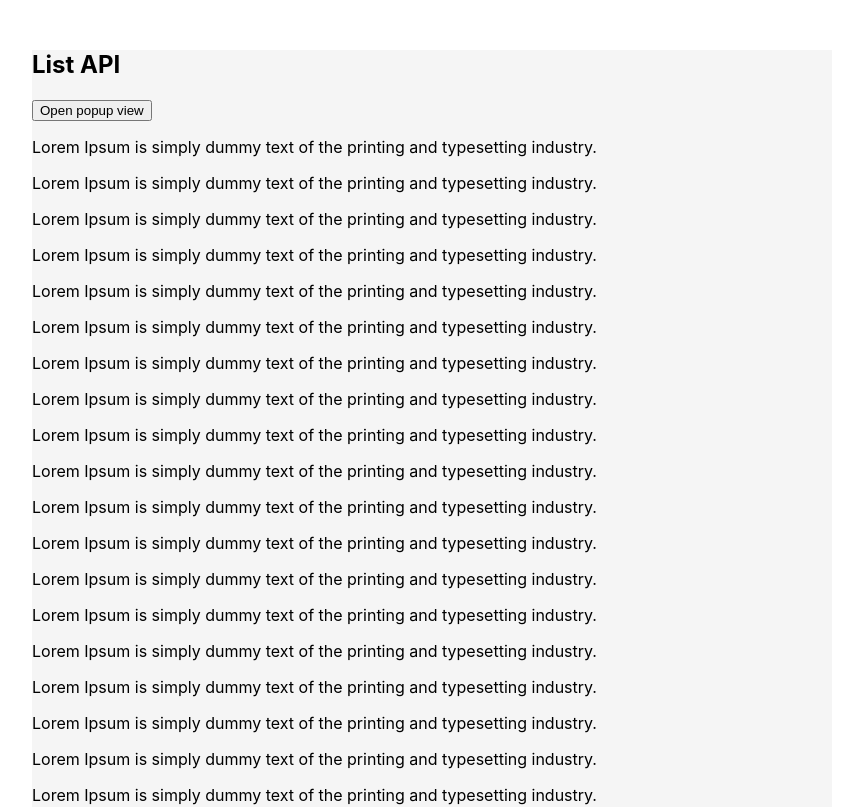
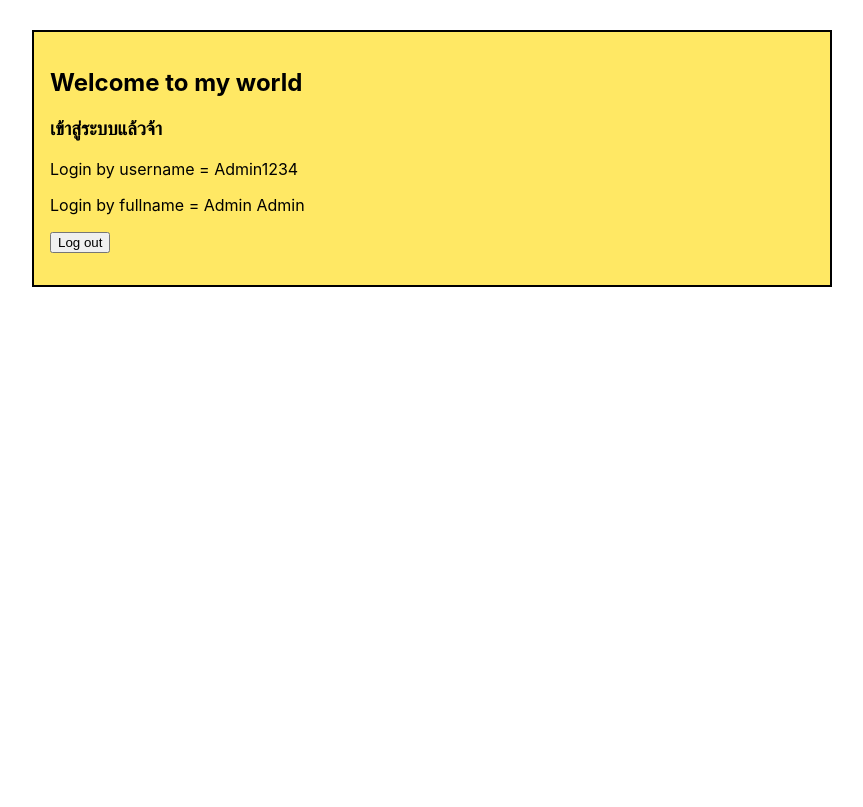
Before and after one commit to PNYWT/Basic_React, a React (Create React App) app in the folder hello-react/: page / in a window 1280 px wide. Shown: the top 807 px of the page, without its empty margins (208-1071 px from the left). Built offline with nearby package versions, Linux system fonts and the light colour scheme.

Commit message:
update
Login by useContext

```diff
--- a/hello-react/src/App.js
+++ b/hello-react/src/App.js
@@ -1,52 +1,23 @@
-import { useEffect, useState } from "react";
+import React, { useEffect, useState } from "react";
 import "./App.css";
-import PopupView from "./Component/PopupView";
-// import KeyBoardManager from "./Component/KeyBoardManager"; <KeyBoardManager>ใช้ก็เอาไปใส่ใน Return </KeyBoardManager>
+import LoginArea from "./Component/LoginArea";
+//import KeyBoardManager from "./Component/KeyBoardManager"; //<KeyBoardManager>ใช้ก็เอาไปใส่ใน Return </KeyBoardManager>
+// import MainBeforePopupView from "./Component/MainBeforePopupView"; ใช้ก็เอาไปใส่ใน Return <MainBeforePopupView/>
+
+const fakeUser = {userName:"Admin1234", fullName: "Admin Admin"};
+const LoginUserInfo = React.createContext();
 
 function App() {
-  const [isPopupOpen, setIsPopupOpen] = useState(false);
-
-  let popup = null;
-  if (isPopupOpen === true){
-    popup = <PopupView closePopup={() => setIsPopupOpen(false)}></PopupView>
-  }
   //return UI
   return (
-    <section className="app-section">
+    <LoginUserInfo.Provider value={fakeUser}>
+      <section className="app-section">
       <div className="app-container">
-        <h1>List API</h1>
-        <button onClick={()=> {setIsPopupOpen(true)}}>Open popup view</button>
-        <p>Lorem Ipsum is simply dummy text of the printing and typesetting industry. </p>
-        <p>Lorem Ipsum is simply dummy text of the printing and typesetting industry. </p>
-        <p>Lorem Ipsum is simply dummy text of the printing and typesetting industry. </p>
-        <p>Lorem Ipsum is simply dummy text of the printing and typesetting industry. </p>
-        <p>Lorem Ipsum is simply dummy text of the printing and typesetting industry. </p>
-        <p>Lorem Ipsum is simply dummy text of the printing and typesetting industry. </p>
-        <p>Lorem Ipsum is simply dummy text of the printing and typesetting industry. </p>
-        <p>Lorem Ipsum is simply dummy text of the printing and typesetting industry. </p>
-        <p>Lorem Ipsum is simply dummy text of the printing and typesetting industry. </p>
-        <p>Lorem Ipsum is simply dummy text of the printing and typesetting industry. </p>
-        <p>Lorem Ipsum is simply dummy text of the printing and typesetting industry. </p>
-        <p>Lorem Ipsum is simply dummy text of the printing and typesetting industry. </p>
-        <p>Lorem Ipsum is simply dummy text of the printing and typesetting industry. </p>
-        <p>Lorem Ipsum is simply dummy text of the printing and typesetting industry. </p>
-        <p>Lorem Ipsum is simply dummy text of the printing and typesetting industry. </p>
-        <p>Lorem Ipsum is simply dummy text of the printing and typesetting industry. </p>
-        <p>Lorem Ipsum is simply dummy text of the printing and typesetting industry. </p>
-        <p>Lorem Ipsum is simply dummy text of the printing and typesetting industry. </p>
-        <p>Lorem Ipsum is simply dummy text of the printing and typesetting industry. </p>
-        <p>Lorem Ipsum is simply dummy text of the printing and typesetting industry. </p>
-        <p>Lorem Ipsum is simply dummy text of the printing and typesetting industry. </p>
-        <p>Lorem Ipsum is simply dummy text of the printing and typesetting industry. </p>
-        <p>Lorem Ipsum is simply dummy text of the printing and typesetting industry. </p>
-        <p>Lorem Ipsum is simply dummy text of the printing and typesetting industry. </p>
-        <p>Lorem Ipsum is simply dummy text of the printing and typesetting industry. </p>
-        <p>Lorem Ipsum is simply dummy text of the printing and typesetting industry. </p>
-        <p>Lorem Ipsum is simply dummy text of the printing and typesetting industry. </p>
-        <p>Lorem Ipsum is simply dummy text of the printing and typesetting industry. </p>
+        <LoginArea/>
       </div>
-      {popup}
     </section>
+    </LoginUserInfo.Provider>
   );
 }
+export {LoginUserInfo};
 export default App;
--- /dev/null
+++ b/hello-react/src/Component/LoginArea.css
@@ -0,0 +1,5 @@
+.box {
+    background-color: rgb(255, 232, 100);
+    border: 2px solid black;
+    padding: 16px;
+}
--- /dev/null
+++ b/hello-react/src/Component/LoginArea.js
@@ -0,0 +1,13 @@
+import './LoginArea.css';
+import LoginIsLogin from "./LoginIsLogin";
+
+function LoginArea() {
+    return (
+        <div className="box">
+            <h2>Welcome to my world</h2>
+            <LoginIsLogin/>
+        </div>
+    );
+}
+
+export default LoginArea;
--- /dev/null
+++ b/hello-react/src/Component/LoginIsLogin.js
@@ -0,0 +1,28 @@
+import { useContext } from "react";
+import { LoginUserInfo } from "../App";
+
+function LoginIsLogin() {
+    const userLoginPage = useContext(LoginUserInfo)
+
+    if (!!userLoginPage) {
+        return (
+            <div>
+                <h3>เข้าสู่ระบบแล้วจ้า</h3>
+                <p>Login by username = {userLoginPage.userName}</p>
+                <p>Login by fullname = {userLoginPage.fullName}</p>
+                <p><button>Log out</button></p>
+            </div>
+        );
+    }else{
+        return (
+            <form>
+                <h3>โปรดเข้าสู่ระบบ</h3>
+                <p><input type="text" placeholder="Username" /></p>
+                <p><input type="password" placeholder="Password" /></p>
+                <p><button type="submit">Log in</button></p>
+            </form>
+        );
+    }
+}
+
+export default LoginIsLogin;
--- /dev/null
+++ b/hello-react/src/Component/MainBeforePopupView.js
@@ -0,0 +1,51 @@
+import { useState } from "react";
+import PopupView from "./PopupView";
+
+function MainBeforePopupView(){
+    const [isPopupOpen, setIsPopupOpen] = useState(false);
+
+  let popup = null;
+  if (isPopupOpen === true){
+    popup = <PopupView closePopup={() => setIsPopupOpen(false)}></PopupView>
+  }
+
+  return (
+    <section className="app-section">
+      <div className="app-container">
+        <h1>List API</h1>
+        <button onClick={()=> {setIsPopupOpen(true)}}>Open popup view</button>
+        <p>Lorem Ipsum is simply dummy text of the printing and typesetting industry. </p>
+        <p>Lorem Ipsum is simply dummy text of the printing and typesetting industry. </p>
+        <p>Lorem Ipsum is simply dummy text of the printing and typesetting industry. </p>
+        <p>Lorem Ipsum is simply dummy text of the printing and typesetting industry. </p>
+        <p>Lorem Ipsum is simply dummy text of the printing and typesetting industry. </p>
+        <p>Lorem Ipsum is simply dummy text of the printing and typesetting industry. </p>
+        <p>Lorem Ipsum is simply dummy text of the printing and typesetting industry. </p>
+        <p>Lorem Ipsum is simply dummy text of the printing and typesetting industry. </p>
+        <p>Lorem Ipsum is simply dummy text of the printing and typesetting industry. </p>
+        <p>Lorem Ipsum is simply dummy text of the printing and typesetting industry. </p>
+        <p>Lorem Ipsum is simply dummy text of the printing and typesetting industry. </p>
+        <p>Lorem Ipsum is simply dummy text of the printing and typesetting industry. </p>
+        <p>Lorem Ipsum is simply dummy text of the printing and typesetting industry. </p>
+        <p>Lorem Ipsum is simply dummy text of the printing and typesetting industry. </p>
+        <p>Lorem Ipsum is simply dummy text of the printing and typesetting industry. </p>
+        <p>Lorem Ipsum is simply dummy text of the printing and typesetting industry. </p>
+        <p>Lorem Ipsum is simply dummy text of the printing and typesetting industry. </p>
+        <p>Lorem Ipsum is simply dummy text of the printing and typesetting industry. </p>
+        <p>Lorem Ipsum is simply dummy text of the printing and typesetting industry. </p>
+        <p>Lorem Ipsum is simply dummy text of the printing and typesetting industry. </p>
+        <p>Lorem Ipsum is simply dummy text of the printing and typesetting industry. </p>
+        <p>Lorem Ipsum is simply dummy text of the printing and typesetting industry. </p>
+        <p>Lorem Ipsum is simply dummy text of the printing and typesetting industry. </p>
+        <p>Lorem Ipsum is simply dummy text of the printing and typesetting industry. </p>
+        <p>Lorem Ipsum is simply dummy text of the printing and typesetting industry. </p>
+        <p>Lorem Ipsum is simply dummy text of the printing and typesetting industry. </p>
+        <p>Lorem Ipsum is simply dummy text of the printing and typesetting industry. </p>
+        <p>Lorem Ipsum is simply dummy text of the printing and typesetting industry. </p>
+      </div>
+      {popup}
+    </section>
+  );
+}
+
+export default MainBeforePopupView
```
